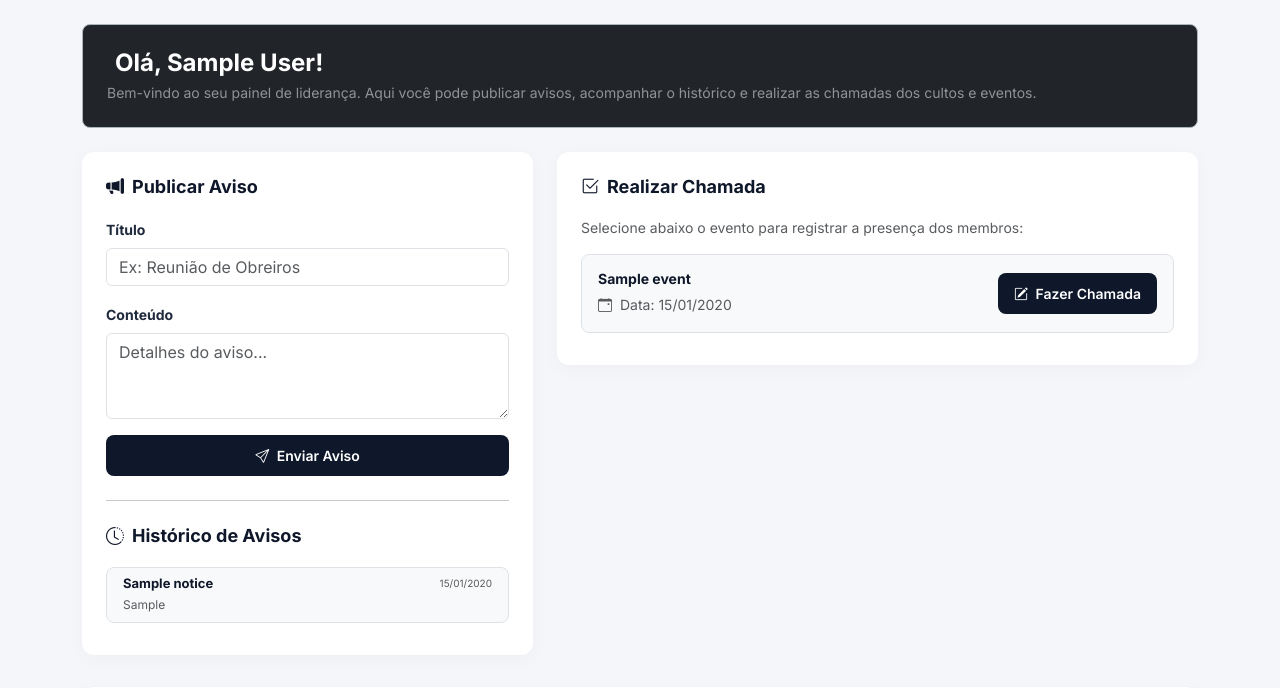
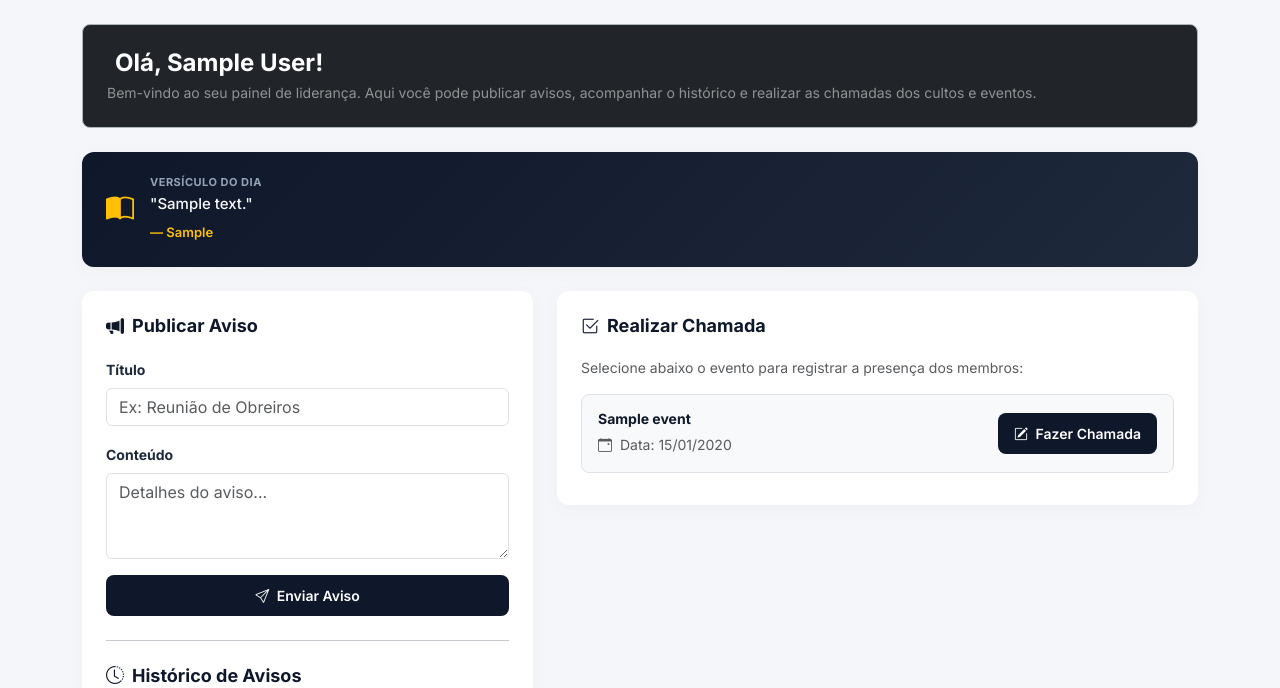
Before and after one commit to SimiTeste/church-presence, a Flask app: template templates/dashboard_lider.html in a window 1280 px wide. Shown: the part 74-762 px from the top of the page. Run offline with Flask 3, Linux system fonts and the light colour scheme; a user stored in the database is signed in; tables that the repository leaves empty hold one stand-in row (values such as "Sample post"); the template is opened without the code that fills it: values that come from a table or form of the project are taken from there, most other values are stand-ins (such as "Sample title", 1, 10 or a date in 2020).

Commit message:
Adiciona Versículo do Dia no painel do líder

```diff
--- a/templates/dashboard_lider.html
+++ b/templates/dashboard_lider.html
@@ -109,6 +109,26 @@
             <p class="mb-0 text-white-50" style="font-size: 14px;">
                 Bem-vindo ao seu painel de liderança. Aqui você pode publicar avisos, acompanhar o histórico e realizar as chamadas dos cultos e eventos.
             </p>
+        </div>
+
+        <!-- Card de Versículo do Dia -->
+        <div class="card-custom mb-4" style="background: linear-gradient(135deg, #0f172a 0%, #1e293b 100%); color: #ffffff;">
+            <div class="d-flex align-items-center">
+                <div class="flex-shrink-0 me-3 text-warning fs-3">
+                    <i class="bi bi-book-half"></i>
+                </div>
+                <div>
+                    <h6 class="text-uppercase fw-bold mb-1" style="font-size: 11px; letter-spacing: 0.5px; color: #94a3b8 !important;">
+                        Versículo do Dia
+                    </h6>
+                    <p class="mb-1 fw-medium" style="font-size: 15px; color: #f8fafc;">
+                        "{{ versiculo_texto }}"
+                    </p>
+                    <small class="fw-semibold text-warning" style="font-size: 13px;">
+                        — {{ versiculo_referencia }}
+                    </small>
+                </div>
+            </div>
         </div>
 
         <div class="row">
```
Also changed, not shown: routes/leader_dashboard.py (+18 -1 lines).
